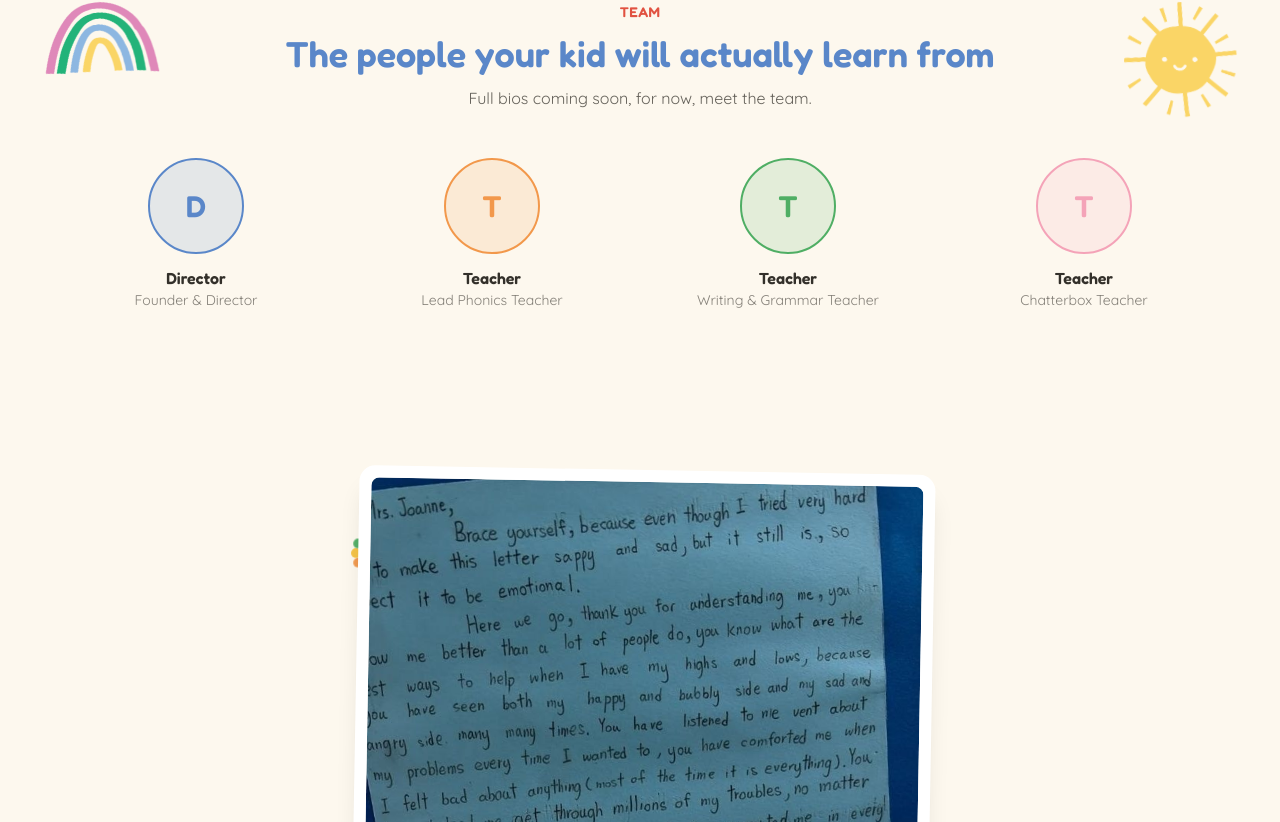
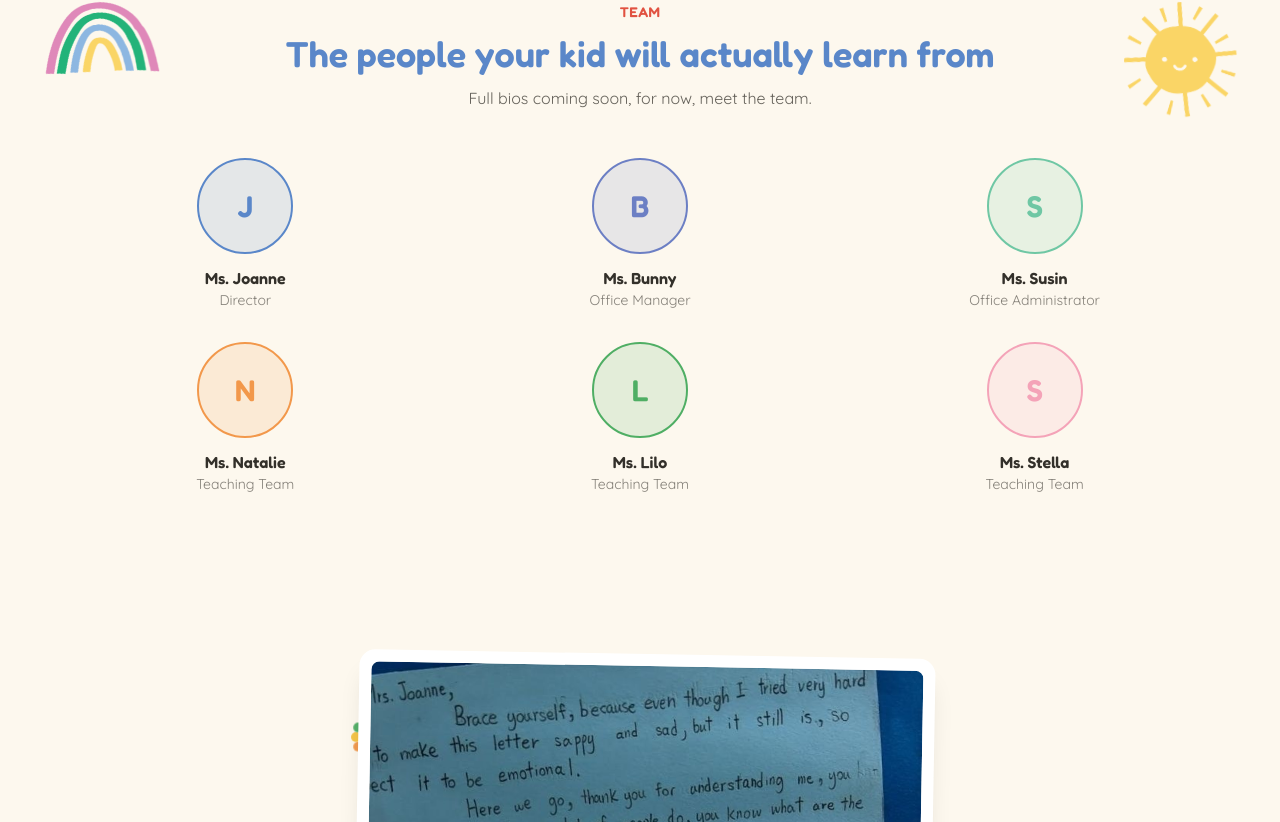
Before and after one commit to robbiekruszynski/josunenglish, a React (Vite) app: page / in a window 1280 px wide. Shown: the part 2498-3320 px from the top of the page. Built offline with nearby package versions, Linux system fonts and the light colour scheme.

Commit message:
update team

```diff
--- a/src/components/Team.tsx
+++ b/src/components/Team.tsx
@@ -36,7 +36,10 @@ export function Team() {
           />
         </div>
 
-        <div className="grid grid-cols-2 gap-8 md:grid-cols-4">
+        {/* 6 team members now (Director, Office Manager, Office
+            Administrator, 3x Teaching Team) — grid-cols-3 keeps them in
+            two clean even rows instead of 4-then-2 orphaning the last row. */}
+        <div className="grid grid-cols-2 gap-8 md:grid-cols-3">
           {TEAM.map((member, index) => (
             <TeamAvatar key={`${member.role}-${index}`} member={member} />
           ))}
--- a/src/data/siteContent.ts
+++ b/src/data/siteContent.ts
@@ -85,35 +85,51 @@ export const SUPPLEMENTARY_CLASSES: ClassInfo[] = [
 ];
 
 // Owner note: little avatars instead of real teacher photos for now —
-// full bios to be provided later and swapped in here.
+// full bios to be provided later and swapped in here. Names and roles
+// per the owner's "Our Team" list (Director, Office Manager, Office
+// Administrator, and the three Teaching Team members).
 export const TEAM: TeamMember[] = [
   {
-    name: 'Director',
-    role: 'Founder & Director',
+    name: 'Ms. Joanne',
+    role: 'Director',
     bio: 'Bio coming soon.',
     avatarColor: 'blue',
-    avatarInitial: 'D',
+    avatarInitial: 'J',
   },
   {
-    name: 'Teacher',
-    role: 'Lead Phonics Teacher',
+    name: 'Ms. Bunny',
+    role: 'Office Manager',
+    bio: 'Bio coming soon.',
+    avatarColor: 'indigo',
+    avatarInitial: 'B',
+  },
+  {
+    name: 'Ms. Susin',
+    role: 'Office Administrator',
+    bio: 'Bio coming soon.',
+    avatarColor: 'teal',
+    avatarInitial: 'S',
+  },
+  {
+    name: 'Ms. Natalie',
+    role: 'Teaching Team',
     bio: 'Bio coming soon.',
     avatarColor: 'orange',
-    avatarInitial: 'T',
+    avatarInitial: 'N',
   },
   {
-    name: 'Teacher',
-    role: 'Writing & Grammar Teacher',
+    name: 'Ms. Lilo',
+    role: 'Teaching Team',
     bio: 'Bio coming soon.',
     avatarColor: 'green',
-    avatarInitial: 'T',
+    avatarInitial: 'L',
   },
   {
-    name: 'Teacher',
-    role: 'Chatterbox Teacher',
+    name: 'Ms. Stella',
+    role: 'Teaching Team',
     bio: 'Bio coming soon.',
     avatarColor: 'pink',
-    avatarInitial: 'T',
+    avatarInitial: 'S',
   },
 ];
 
```
